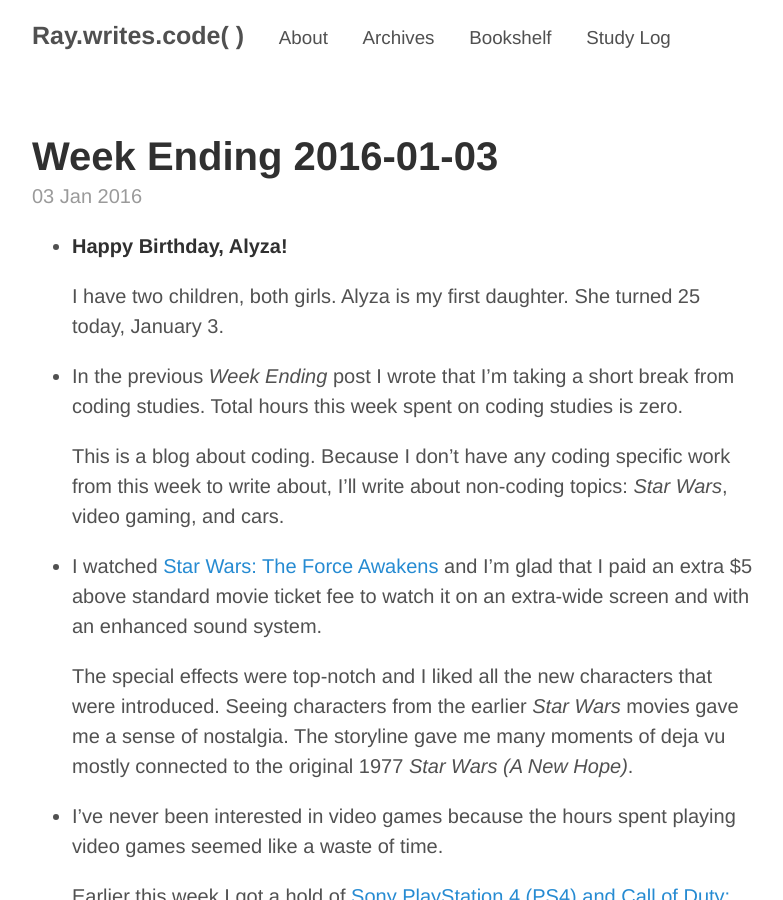
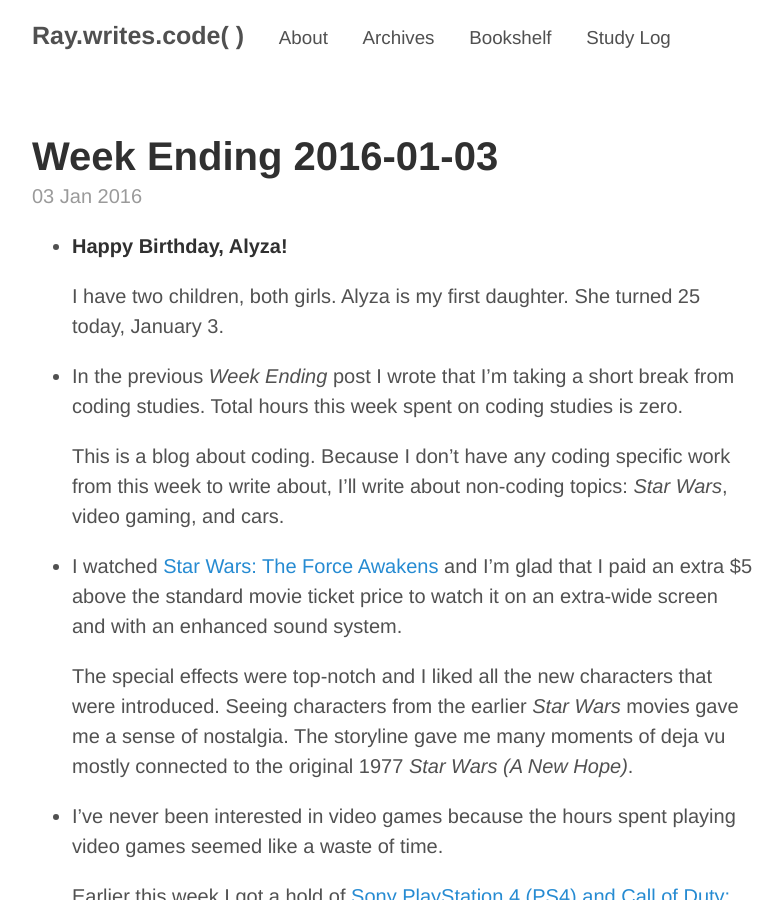
Before and after one commit to raywritescode/raywritescode.github.io, a Jekyll site: the page built from posts/weekly-review/_posts/2016-01-03-weekly-review.md, in a window 1280 px wide and 900 px high. Shown: the whole window, without its empty margins (248-1031 px from the left). Built offline with Jekyll 4.4.1, drawn with Linux system fonts in a browser that asks for light colours; Markdown is read by kramdown in place of the engine named in the settings; comment, search, counter and statistics services are not loaded; some of the changed text lies outside the part shown.

Commit message:
Added - 2016-01-03-weekly-review.md

```diff
--- a/posts/weekly-review/_posts/2016-01-03-weekly-review.md
+++ b/posts/weekly-review/_posts/2016-01-03-weekly-review.md
@@ -14,7 +14,7 @@ publish: True
 
     This is a blog about coding. Because I don't have any coding specific work from this week to write about, I'll write about non-coding topics: *Star Wars*, video gaming, and cars.
 
-* I watched [Star Wars: The Force Awakens](http://www.imdb.com/title/tt2488496) and I'm glad that I paid an extra $5 above standard movie ticket fee to watch it on an extra-wide screen and with an enhanced sound system.
+* I watched [Star Wars: The Force Awakens](http://www.imdb.com/title/tt2488496) and I'm glad that I paid an extra $5 above the standard movie ticket price to watch it on an extra-wide screen and with an enhanced sound system.
 
     The special effects were top-notch and I liked all the new characters that were introduced. Seeing characters from the earlier *Star Wars* movies gave me a sense of nostalgia. The storyline gave me many moments of deja vu mostly connected to the original 1977 *Star Wars (A New Hope)*.
 
```
Also changed, not shown: other parts of posts/weekly-review/_posts/2016-01-03-weekly-review.md (+1 -1 lines).
